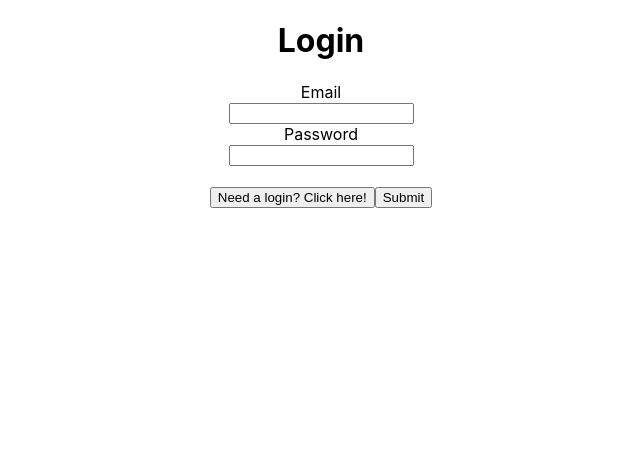
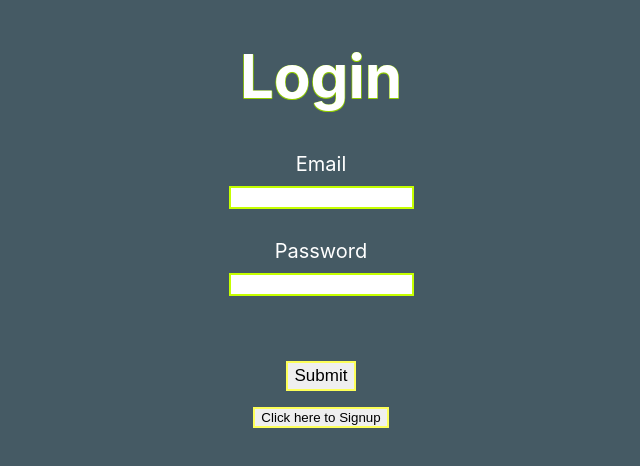
Before and after one commit to JeremyKincaid/BallrClient, a React (Create React App) app: page / in a window 1280 px wide. Shown: the top 466 px of the page, without its empty margins (319-959 px from the left). Built offline with nearby package versions, Linux system fonts and the light colour scheme.

Commit message:
styled login/signup page

```diff
--- a/public/index.html
+++ b/public/index.html
@@ -26,7 +26,7 @@
     -->
     <title>BallrClient</title>
   </head>
-  <body>
+  <body style="background-color: #455a64;">
     <noscript>You need to enable JavaScript to run this app.</noscript>
     <div id="root"></div>
     <!--
--- /dev/null
+++ b/src/components/Auth/Auth.css
@@ -0,0 +1,76 @@
+.mainDiv {
+    display: flex;
+    justify-content: center;
+    background-color: #455a64;
+}
+
+h1 {
+    color: white;
+    text-shadow:
+		-0.5px -0.5px 0 #90cc00,
+		0.5px -0.5px 0 #90cc00,
+		-0.5px 0.5px 0 #90cc00,
+		0.5px 0.5px 0 #90cc00;
+}
+
+br {
+    margin: 10px;
+}
+
+label {
+    color: white;
+    font-size: 20px;
+}
+
+input {
+    border: solid 2.5px  #c6ff00;
+    padding: 2px;
+}
+
+input:focus, textarea:focus
+{
+outline-offset: 0px;
+outline: none;
+}
+
+.login {
+    font-size: 60px;
+}
+
+.submitButton {
+    margin: 15px;
+    border: solid 2.5px #fdff58;
+    width: 70px;
+    height: 30px;
+    font-size: 17px;
+}
+
+.loginButton {
+    border: solid 2.5px #fdff58;
+}
+
+button:active,
+button:focus
+{
+    outline-offset: 0px;
+    outline: none;
+}
+
+#email {
+    margin: 10px;
+    margin-bottom: 30px;
+}
+
+#password {
+    margin: 10px;
+    margin-bottom: 30px;
+}
+
+#rating {
+    margin: 15px;
+    margin-bottom: 30px;
+}
+
+#displayname {
+    margin: 15px;
+}
--- a/src/components/Auth/Auth.js
+++ b/src/components/Auth/Auth.js
@@ -1,4 +1,5 @@
 import React, { useState } from 'react';
+import './Auth.css';
 
 
 const Auth = (props) => {
@@ -53,7 +54,7 @@ const Auth = (props) => {
                 <br />
                 <input id="rating" value={rating} onChange={e => setRating(e.target.value)} />
                 <br />
-                <label htmlFor="displayname">DisplayName</label>
+                <label htmlFor="displayname">Display Name</label>
                 <br />
                 <input id="displayname" value={displayname} onChange={e => setDisplayName(e.target.value)} />
             </div>
@@ -62,9 +63,9 @@ const Auth = (props) => {
     }
 
     return (
-        <div>
+        <div className="mainDiv">
             <form>
-                <h1>{login ? 'Login' : 'Signup'}</h1>
+                <h1 className="login">{login ? 'Login' : 'Signup'}</h1>
 
                 <label htmlFor="email">Email</label>
                 <br />
@@ -76,9 +77,10 @@ const Auth = (props) => {
                 <br />
                 {signupFields()}
                 <br />
-            <button type='button' onClick={loginToggle}>{login ? "Need a login? Click here!" : "Have a login already? Click here!"}</button>
-                <button onClick={handleSubmit}>Submit</button>
-        </form>
+                <button className="submitButton"onClick={handleSubmit}>Submit</button>
+                <br />
+                <button type='button' className="loginButton"onClick={loginToggle}>{login ? "Click here to Signup" : "Have a login already? Click here!"}</button>
+            </form>
         </div>
     )
 }
--- a/src/components/Navbar/Navbar.js
+++ b/src/components/Navbar/Navbar.js
@@ -1,5 +1,5 @@
-import React, {useState} from 'react';
-import { Navbar, Nav, NavItem, NavbarToggler} from 'reactstrap';
+import React from 'react';
+import { Navbar, Nav} from 'reactstrap';
 import Logout from '../Logout/Logout';
 import './Navbar.css';
 
```
